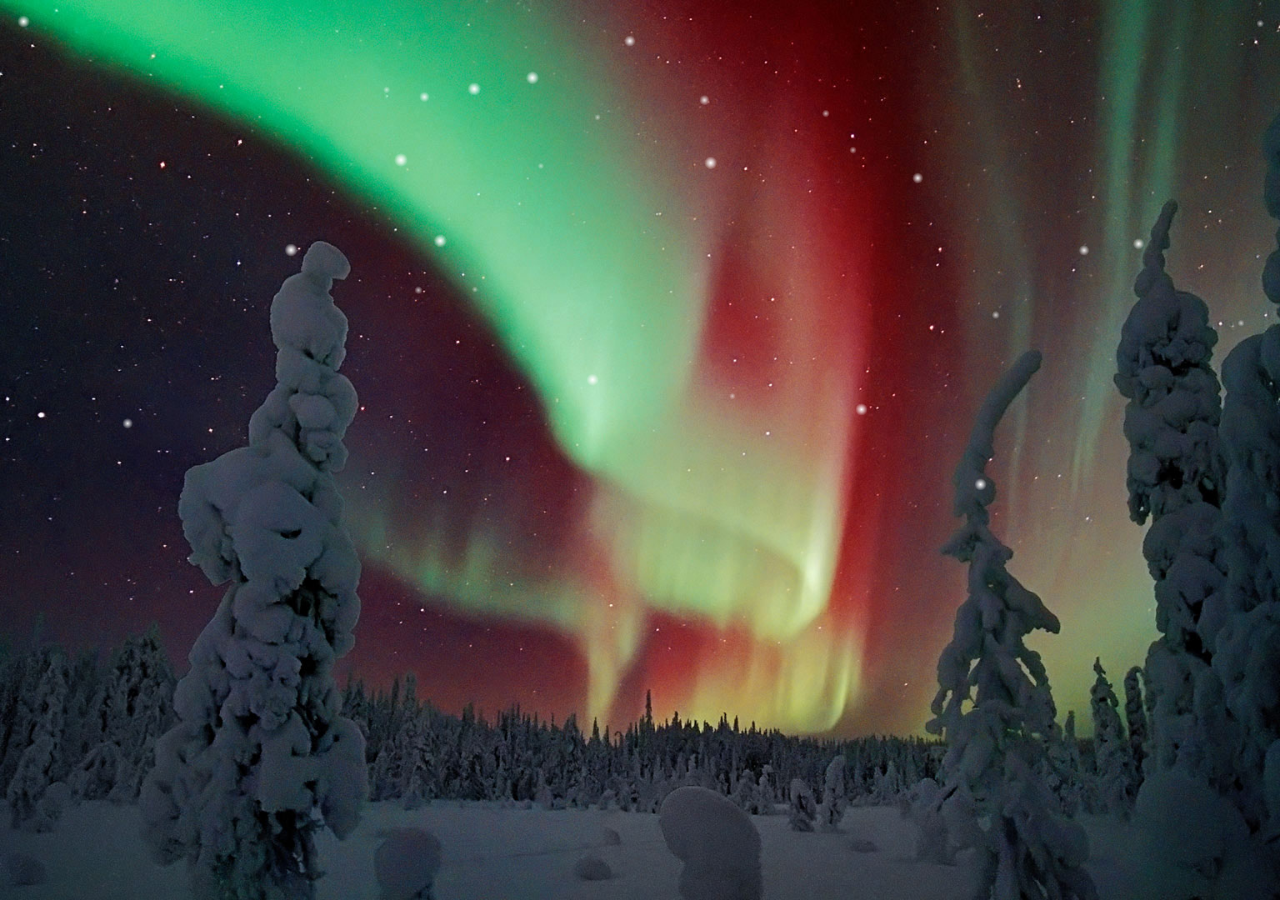
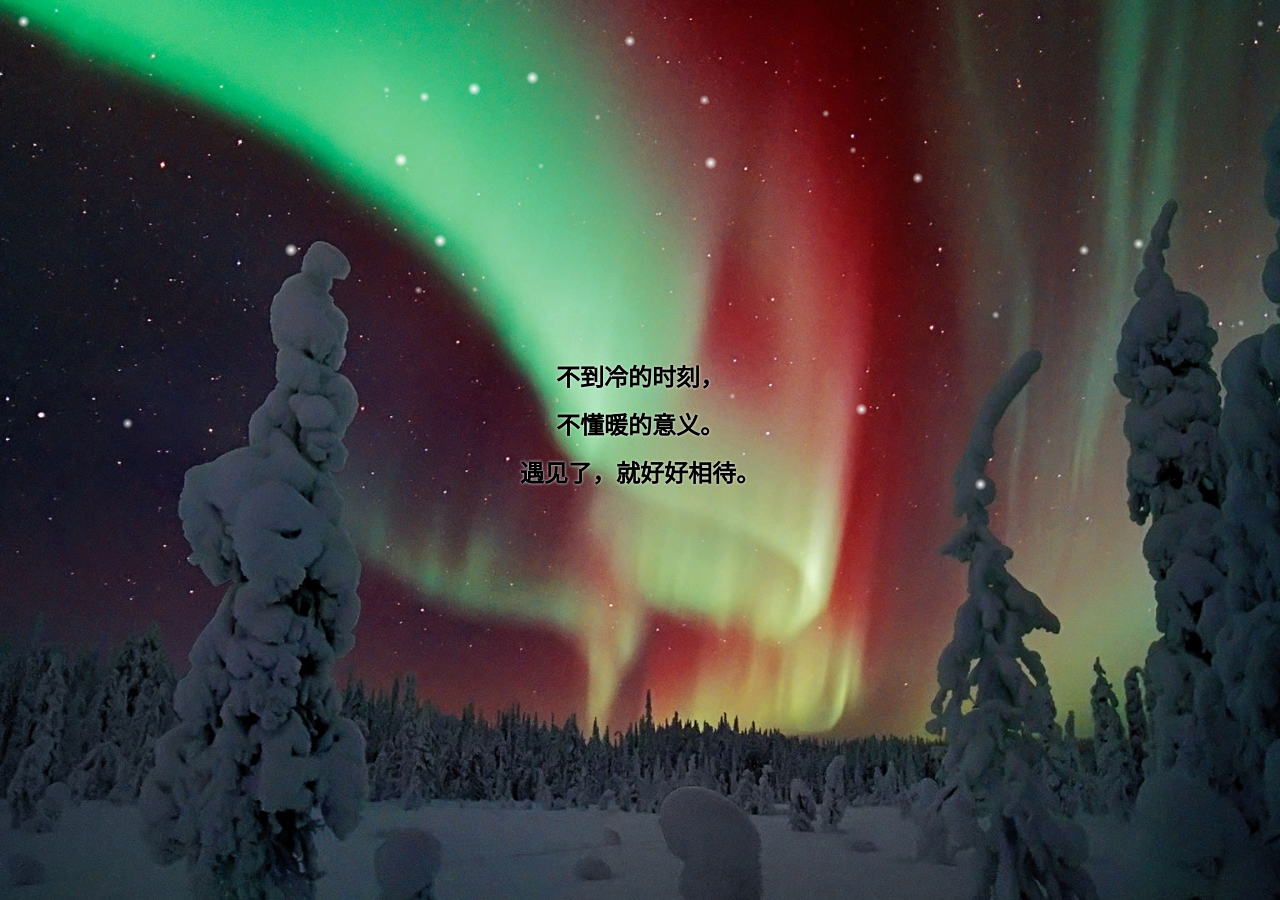
Before and after one commit to Wilberway/wilberway.github.io, a Jekyll site: the page topic/christmas/index.html, which Jekyll copies as it is, in a window 1280 px wide. Built offline with Jekyll 4.4.1, drawn with Linux system fonts in a browser that asks for light colours.

Commit message:
update christmas

```diff
--- a/topic/christmas/index.html
+++ b/topic/christmas/index.html
@@ -23,11 +23,28 @@
             background-position: center;
             background-size: cover;
         }
+        #text{
+            font-size: 1.5em;
+            color: black;
+            position: absolute;
+            z-index: 99;
+            width: 100%;
+            top: 50%;
+            margin-top: -4em;
+            line-height: 2em;
+            text-align: center;
+            text-shadow: 0px 0px 3px #ffffff;
+            font-weight: bold;
+        }
     </style>
 </head>
 <body>
 <div class="wrap" id="snow">
-
+</div>
+<div id="text">
+    不到冷的时刻，
+    <br>不懂暖的意义。
+    <br>遇见了，就好好相待。
 </div>
 <script src="./source/snowyObj.js"></script>
 <script src="./source/snowy.js"></script>
```
Also changed, not shown: index.html (+21 -4 lines).
